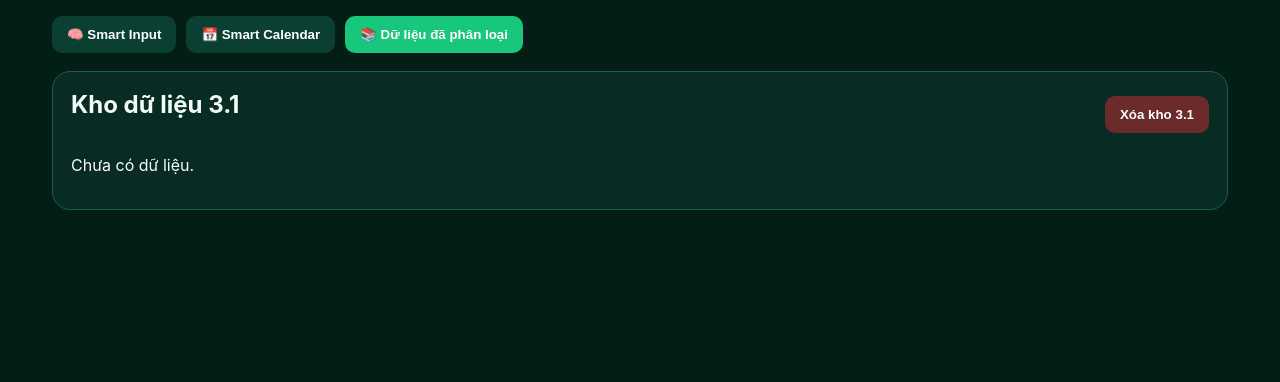
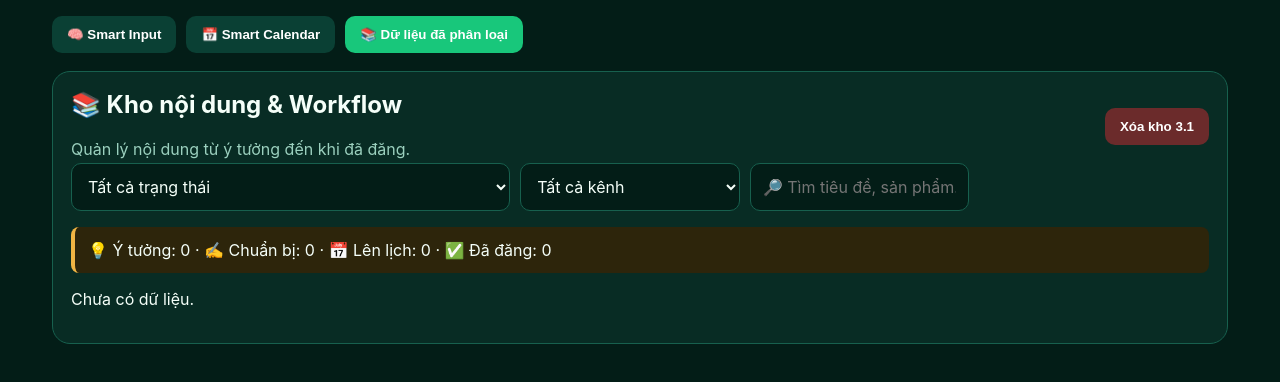
Before and after one commit to phohandmade18/pho-ai-ecosystem-core-3-final, a website: page public/core31.html in a window 1280 px wide. Both pictures are taken after a click on the button "📚 Dữ liệu đã phân loại". Shown: the part 286-668 px from the top of the page. Drawn offline with Linux system fonts and the light colour scheme.

Commit message:
Update core31.html

```diff
--- a/public/core31.html
+++ b/public/core31.html
@@ -102,11 +102,53 @@
 
     <section id="tab-library" class="panel tabpanel">
   <article class="card">
+
     <div class="cardhead">
-          <h2>Kho dữ liệu 3.1</h2>
-          <button id="clearLibrary" class="danger">Xóa kho 3.1</button>
+      <div>
+        <h2>📚 Kho nội dung & Workflow</h2>
+        <p>Quản lý nội dung từ ý tưởng đến khi đã đăng.</p>
       </div>
+
+      <button id="clearLibrary" class="danger">
+        Xóa kho 3.1
+      </button>
+    </div>
+
+    <div class="calendar-form">
+
+      <select id="filterStatus">
+        <option value="">Tất cả trạng thái</option>
+        <option value="Ý tưởng">💡 Ý tưởng</option>
+        <option value="Đang chuẩn bị">✍️ Đang chuẩn bị</option>
+        <option value="Đã lên lịch">📅 Đã lên lịch</option>
+        <option value="Đã đăng">✅ Đã đăng</option>
+      </select>
+
+      <select id="filterChannel">
+        <option value="">Tất cả kênh</option>
+        <option>Group Phố Handmade</option>
+        <option>Fanpage</option>
+        <option>Trang cá nhân</option>
+        <option>YouTube</option>
+        <option>TikTok</option>
+        <option>Pinterest</option>
+      </select>
+
+      <input
+        id="filterSearch"
+        type="text"
+        placeholder="🔎 Tìm tiêu đề, sản phẩm..."
+      >
+
+    </div>
+
+    <div id="workflowStats" class="reminder-note">
+      💡 Ý tưởng: 0 · ✍️ Chuẩn bị: 0 ·
+      📅 Lên lịch: 0 · ✅ Đã đăng: 0
+    </div>
+
     <div id="smartLibrary"></div>
+
   </article>
 </section>
   </main>
```
Lines whose indentation alone changed are shown as unchanged.
